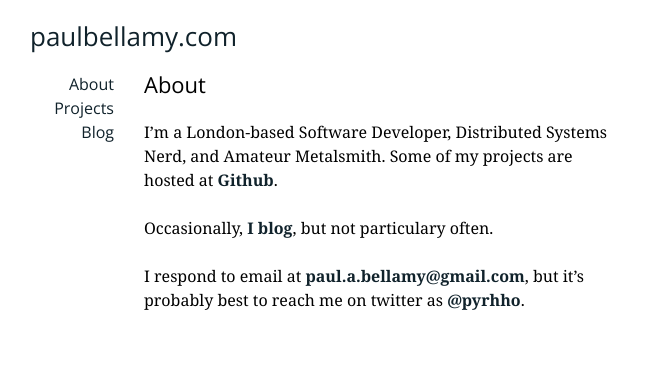
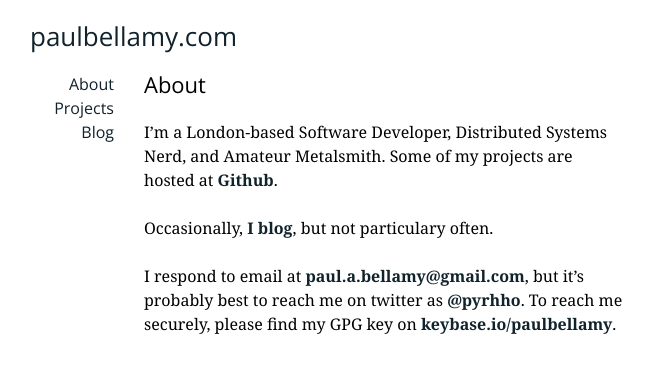
Before and after one commit to paulbellamy/paulbellamy.github.com, a Jekyll site: the page built from about/index.markdown, in a window 1280 px wide. Shown: the top 373 px of the page, without its empty margins (190-843 px from the left). Built offline with Jekyll 4.4.1, drawn with Linux system fonts in a browser that asks for light colours; Markdown is read by kramdown in place of the engine named in the settings; a script that is not in the unit is left out.

Commit message:
adding GPG key

```diff
--- a/about/index.markdown
+++ b/about/index.markdown
@@ -11,4 +11,4 @@ I'm a London-based Software Developer, Distributed Systems Nerd, and Amateur Met
 
 Occasionally, [I blog](/), but not particulary often.
 
-I respond to email at [paul.a.bellamy@gmail.com](mailto:paul.a.bellamy@gmail.com), but it's probably best to reach me on twitter as [@pyrhho](http://www.twitter.com/pyrhho).
+I respond to email at [paul.a.bellamy@gmail.com](mailto:paul.a.bellamy@gmail.com), but it's probably best to reach me on twitter as [@pyrhho](http://www.twitter.com/pyrhho). To reach me securely, please find my GPG key on [keybase.io/paulbellamy](https://keybase.io/paulbellamy).
```
